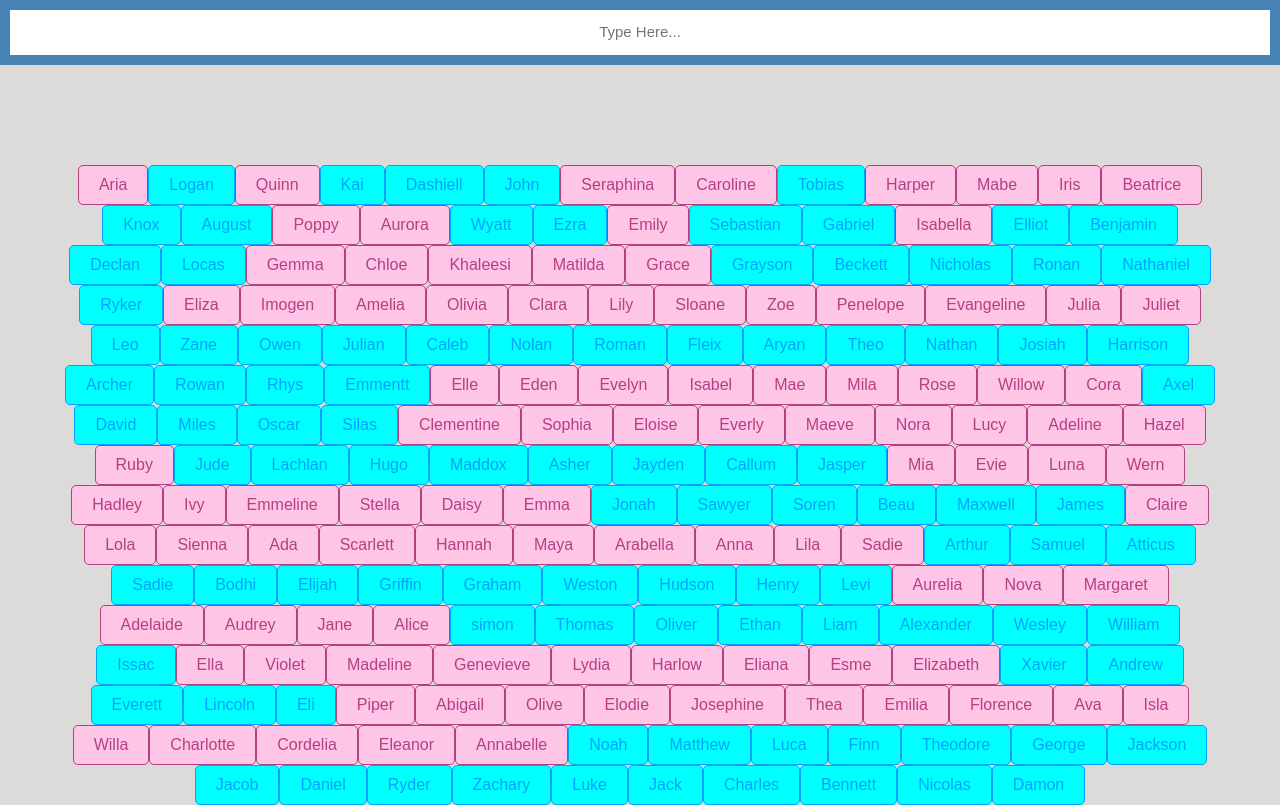
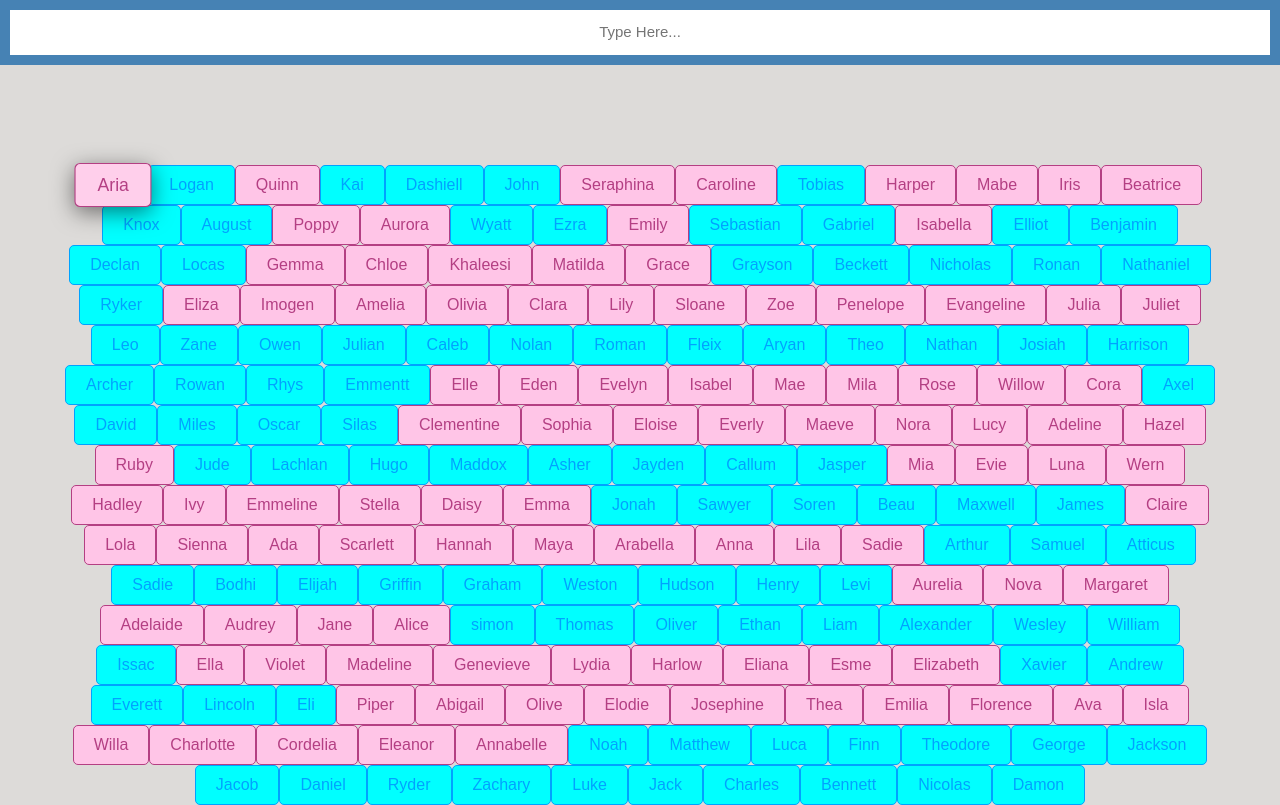
Before and after one commit to mahsa-shabaninezhad/finding-name, a React (Create React App) app: page / in a window 1280 px wide. In both pictures the pointer is over the element "Aria". Built offline with nearby package versions, Linux system fonts and the light colour scheme.

Commit message:
add some style for hover and active

```diff
--- a/src/component/Name/Name.scss
+++ b/src/component/Name/Name.scss
@@ -2,16 +2,35 @@
     display: inline;
     padding: 1rem 2rem;
     border-radius: 5px;
+    cursor: pointer;
+    transition: transform .5s;
+
+    &:hover{
+        transform: scale(1.1);
+        box-shadow: 0 5px 20px rgba(0, 0, 0, 0.5);
+    }
+
+    &:active{
+        transform: scale(1.05);
+    }
 }
 
 .girl{
     background-color: #ffc5e7;
     color: #b43f83;
     border: 1px solid #b43f83;
+
+    &:hover{
+        background-color: lighten(#ffc5e7, 2%);
+    }
 }
 
 .boy{
-    background-color: cyan;
+    background-color: #00ffff;
     color: #00a2ff;
     border: 1px solid #00a2ff;
+
+    &:hover{
+        background-color: lighten(#00ffff, 4%);
+    }
 }
```
